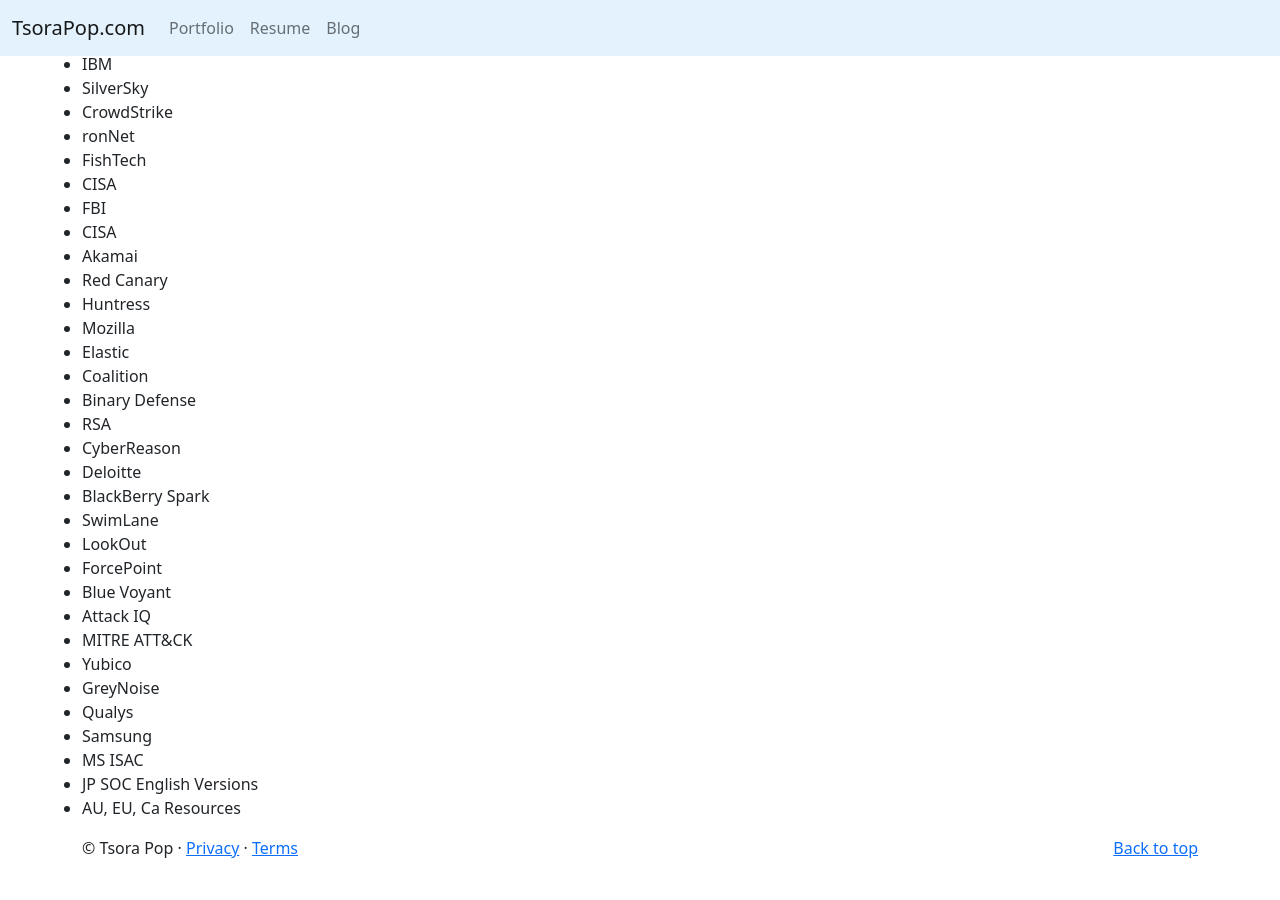
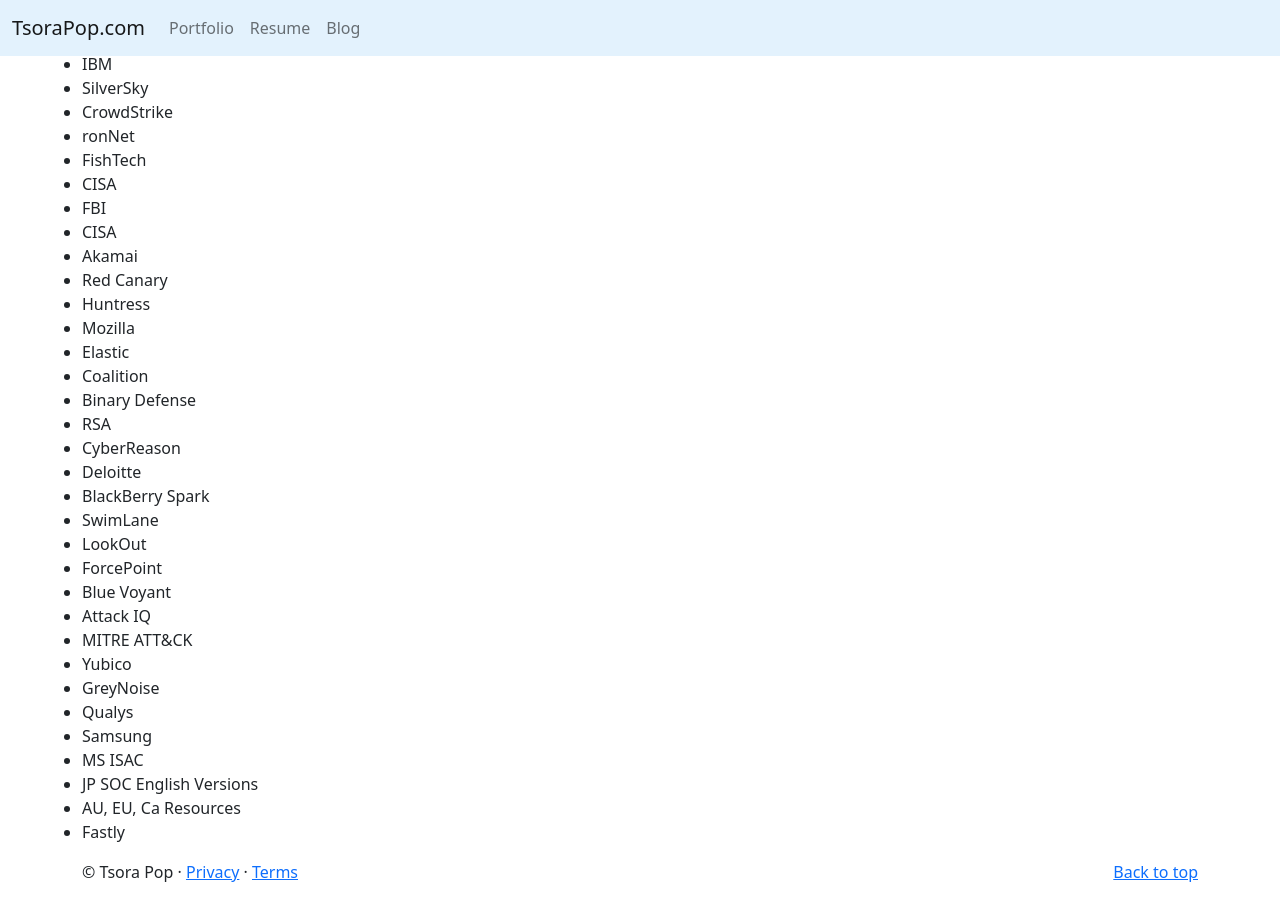
Before and after one commit to Tsora-Pop/Tsora-Pop.github.io, a Jekyll site: the page built from _posts/2021-06-05-Security-Feeds.markdown, in a window 1280 px wide and 900 px high, scrolled down 1506 px. Built offline with Jekyll 4.4.1, drawn with Linux system fonts in a browser that asks for light colours; before the commit the page ends 2382 px from its top, so only the background shows below that.

Commit message:
Update 2021-06-05-Security-Feeds.markdown

```diff
--- a/_posts/2021-06-05-Security-Feeds.markdown
+++ b/_posts/2021-06-05-Security-Feeds.markdown
@@ -90,3 +90,4 @@
 * MS ISAC
 * JP SOC English Versions
 * AU, EU, Ca Resources
+* Fastly
```
